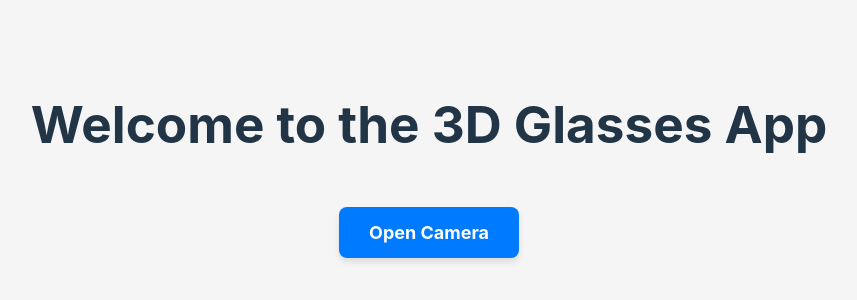
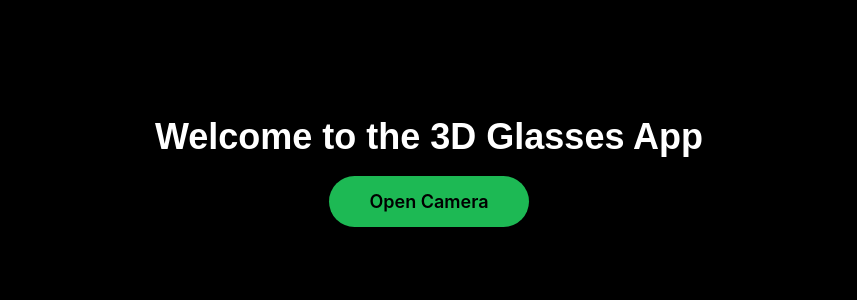
Before and after one commit to TanapatButsai/senior-project-3d-glasses, a React (Vite) app: page / in a window 1280 px wide. Shown: the part 240-540 px from the top of the page, without its empty margins (211-1068 px from the left). Built offline with nearby package versions, Linux system fonts and the light colour scheme.

Commit message:
mark eye,nose,ear

```diff
--- a/package.json
+++ b/package.json
@@ -13,6 +13,7 @@
     "@mediapipe/camera_utils": "^0.3.1675466862",
     "@mediapipe/drawing_utils": "^0.3.1675466124",
     "@mediapipe/face_detection": "^0.4.1646425229",
+    "@mediapipe/face_mesh": "^0.4.1633559619",
     "@mediapipe/hands": "^0.4.1675469240",
     "@mediapipe/pose": "^0.5.1675469404",
     "react": "^18.3.1",
--- a/src/components/CameraPage.jsx
+++ b/src/components/CameraPage.jsx
@@ -1,6 +1,6 @@
-import React, { useRef, useEffect } from 'react';
-import { Camera } from '@mediapipe/camera_utils';
-import { FaceDetection } from '@mediapipe/face_detection';
+import React, { useRef, useEffect } from "react";
+import { Camera } from "@mediapipe/camera_utils";
+import { FaceMesh } from "@mediapipe/face_mesh";
 
 const CameraPage = () => {
   const videoRef = useRef(null);
@@ -8,20 +8,22 @@ const CameraPage = () => {
 
   useEffect(() => {
     if (videoRef.current && canvasRef.current) {
-      // Initialize Face Detection
-      const faceDetection = new FaceDetection({
+      // Initialize Face Mesh
+      const faceMesh = new FaceMesh({
         locateFile: (file) =>
-          `https://cdn.jsdelivr.net/npm/@mediapipe/face_detection/${file}`,
+          `https://cdn.jsdelivr.net/npm/@mediapipe/face_mesh/${file}`,
       });
 
-      faceDetection.setOptions({
-        model: 'short', // Use short-range face detection model
-        minDetectionConfidence: 0.5, // Confidence threshold
+      faceMesh.setOptions({
+        maxNumFaces: 1, // Detect up to one face
+        refineLandmarks: true, // Enable detailed landmarks (e.g., iris)
+        minDetectionConfidence: 0.5, // Minimum confidence for detection
+        minTrackingConfidence: 0.5, // Minimum confidence for tracking
       });
 
-      // Handle detection results
-      faceDetection.onResults((results) => {
-        const canvasCtx = canvasRef.current.getContext('2d');
+      // Handle Face Mesh results
+      faceMesh.onResults((results) => {
+        const canvasCtx = canvasRef.current.getContext("2d");
         canvasCtx.clearRect(
           0,
           0,
@@ -38,25 +40,39 @@ const CameraPage = () => {
           canvasRef.current.height
         );
 
-        // Draw bounding boxes for detected faces
-        results.detections.forEach((detection) => {
-          const { xCenter, yCenter, width, height } = detection.boundingBox;
+        // Visualize specific face mesh landmarks
+        if (results.multiFaceLandmarks) {
+          results.multiFaceLandmarks.forEach((landmarks) => {
+            // Mark key landmarks: nose bridge, eye corners, and ears
+            const importantLandmarks = [
+              { id: 6, color: "blue" }, // Bridge of nose
+              { id: 197, color: "blue" }, // Alternate bridge of nose
+              { id: 33, color: "green" }, // Left eye corner
+              { id: 263, color: "green" }, // Right eye corner
+              { id: 234, color: "purple" }, // Left ear
+              { id: 454, color: "purple" }, // Right ear
+            ];
 
-          canvasCtx.strokeStyle = 'blue';
-          canvasCtx.lineWidth = 4;
-          canvasCtx.strokeRect(
-            xCenter - width / 2, // Top-left x
-            yCenter - height / 2, // Top-left y
-            width, // Box width
-            height // Box height
-          );
-        });
+            importantLandmarks.forEach((landmarkData) => {
+              const { id, color } = landmarkData;
+              const landmark = landmarks[id];
+              const x = landmark.x * canvasRef.current.width;
+              const y = landmark.y * canvasRef.current.height;
+
+              // Draw the specific landmark as a colored dot
+              canvasCtx.beginPath();
+              canvasCtx.arc(x, y, 4, 0, 2 * Math.PI); // Radius of 4 for better visibility
+              canvasCtx.fillStyle = color; // Use the assigned color
+              canvasCtx.fill();
+            });
+          });
+        }
       });
 
-      // Initialize Camera
+      // Initialize the Camera
       const camera = new Camera(videoRef.current, {
         onFrame: async () => {
-          await faceDetection.send({ image: videoRef.current });
+          await faceMesh.send({ image: videoRef.current });
         },
         width: 640,
         height: 480,
@@ -69,30 +85,30 @@ const CameraPage = () => {
   return (
     <div
       style={{
-        display: 'flex',
-        flexDirection: 'column',
-        alignItems: 'center',
-        justifyContent: 'flex-start',
-        height: '100vh',
-        width: '100vw',
-        paddingTop: '20px',
-        boxSizing: 'border-box',
-        backgroundColor: '#fff',
+        display: "flex",
+        flexDirection: "column",
+        alignItems: "center",
+        justifyContent: "center",
+        height: "100vh",
+        width: "100vw",
+        backgroundColor: "#000", // Black background
       }}
     >
       <h1
         style={{
-          marginBottom: '20px',
-          color: '#000',
-          fontSize: '2rem',
+          marginBottom: "20px",
+          fontSize: "24px",
+          color: "#fff", // White text for contrast
+          fontWeight: "bold",
+          textAlign: "center",
         }}
       >
-        Face Detection
+        Face Mesh with Landmark Visualization
       </h1>
       <video
         ref={videoRef}
         style={{
-          display: 'none',
+          display: "none",
         }}
         playsInline
       ></video>
@@ -101,7 +117,8 @@ const CameraPage = () => {
         width="640"
         height="480"
         style={{
-          border: '2px solid black',
+          border: "2px solid #1DB954", // Modern green border
+          borderRadius: "8px",
         }}
       ></canvas>
     </div>
--- a/src/components/WelcomePage.jsx
+++ b/src/components/WelcomePage.jsx
@@ -9,40 +9,50 @@ const WelcomePage = () => {
   };
 
   return (
-    <div style={{
+    <div
+      style={{
         display: 'flex',
         flexDirection: 'column',
         alignItems: 'center',
         justifyContent: 'center',
         height: '100vh',
         width: '100vw',
-      backgroundColor: '#f5f5f5',
+        backgroundColor: '#000', // Black background
         padding: '20px',
         boxSizing: 'border-box',
-    }}>
-
-      <h1>Welcome to the 3D Glasses App</h1>
+      }}
+    >
+      <h1
+        style={{
+          color: '#fff', // White text
+          fontSize: '36px', // Larger font
+          fontWeight: 'bold',
+          textAlign: 'center',
+          marginBottom: '20px',
+          fontFamily: 'Arial, sans-serif', // Clean font
+        }}
+      >
+        Welcome to the 3D Glasses App
+      </h1>
       <button
         onClick={handleCameraClick}
         style={{
-          padding: '15px 30px', // Larger button
-          backgroundColor: '#007BFF', // Blue color
-          color: '#fff',
+          padding: '15px 40px', // Button padding
+          backgroundColor: '#1DB954', // Modern green (Spotify-like)
+          color: '#000', // Black text for contrast
           border: 'none',
-          borderRadius: '8px', // Rounded corners
+          borderRadius: '50px', // Rounded button
           cursor: 'pointer',
-          fontSize: '18px', // Bigger font size
-          fontWeight: 'bold', // Bold text
-          marginTop: '20px', // Space from the title
-          boxShadow: '0px 4px 6px rgba(0, 0, 0, 0.1)', // Subtle shadow
-          transition: 'all 0.3s ease', // Smooth hover effect
+          fontSize: '18px', // Text size
+          fontWeight: '600', // Semi-bold font
+          transition: 'all 0.3s ease', // Smooth transition
+          boxShadow: '0px 4px 8px rgba(0, 0, 0, 0.3)', // Subtle shadow
         }}
-        onMouseOver={(e) => (e.target.style.backgroundColor = '#0056b3')}
-        onMouseOut={(e) => (e.target.style.backgroundColor = '#007BFF')}
+        onMouseOver={(e) => (e.target.style.backgroundColor = '#17a74a')}
+        onMouseOut={(e) => (e.target.style.backgroundColor = '#1DB954')}
       >
         Open Camera
       </button>
-
     </div>
   );
 };
```
Also changed, not shown: 1 other file (tests, documents, lock files or other folders). Lines whose indentation alone changed are shown as unchanged.
